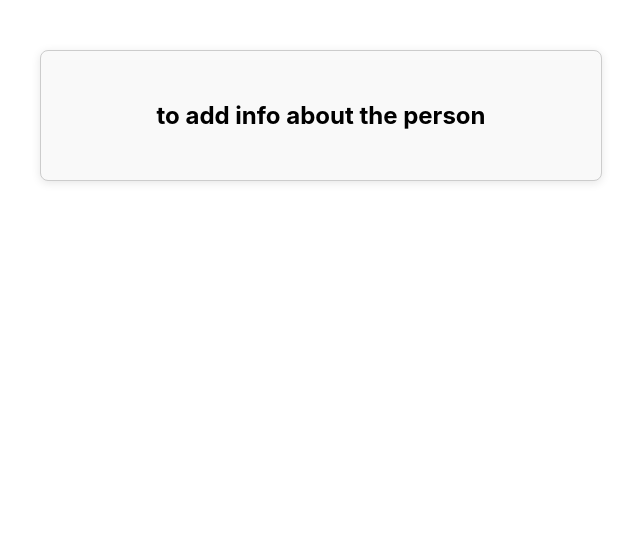
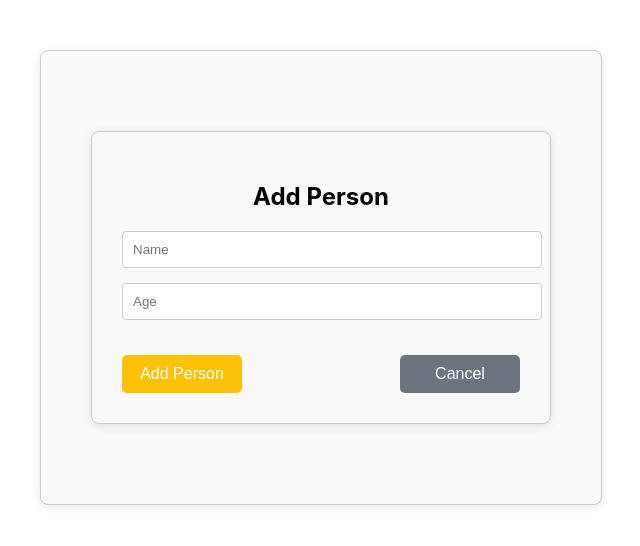
Before and after one commit to nirmal3002/reactApp-prog, a React (Create React App) app in the folder react-router-lab/: page /add in a window 1280 px wide. Shown: the top 546 px of the page, without its empty margins (319-959 px from the left). Built offline with nearby package versions, Linux system fonts and the light colour scheme; no server answers.

Commit message:
the updated personadd in router-lab

```diff
--- a/react-router-lab/db.json
+++ b/react-router-lab/db.json
@@ -14,6 +14,11 @@
       "id": "dc78",
       "name": "sdcs",
       "age": "232"
+    },
+    {
+      "id": "c46a",
+      "name": "fsfs",
+      "age": "23"
     }
   ]
 }
--- a/react-router-lab/src/components/PersonAdd.js
+++ b/react-router-lab/src/components/PersonAdd.js
@@ -1,16 +1,68 @@
-import React from 'react';
-// import Notification from './Notification';
+import React, { useState } from 'react';
+import axios from 'axios';
+import { useNavigate } from 'react-router-dom';
+import Notification from './Notification';
 
-    //  const API_URL=process.env.REACT_APP_API_URL
+const API_URL = process.env.REACT_APP_API_URL
+
+const PersonAdd = ({ onPersonAdded = () => { } }) => {
+    const [name, setName] = useState('');
+    const [age, setAge] = useState('');
+    const [showNotification, setShowNotification] = useState(null);
+    const navigate = useNavigate();
+
+    const handleSubmit = async (e) => {
+        e.preventDefault();
+        if (!name || !age) return;
 
 
-const PersonAdd = () => {
+        try {
+            const response = await axios.post(API_URL, { name, age });
+            const newPersonId = response.data.id;
+            setName('');
+            setAge('');
 
-    return(
-        <div>
-            <h2>to add info about the person</h2>
+            setShowNotification({ type: 'success', text: `Person "${response.data.name}" added successfully!` });
+            setTimeout(() => navigate(`/person/${newPersonId}`), 2000); // Wait for 2 seconds before navigating
+        } catch (error) {
+            console.error('Error adding person:', error);
+            setShowNotification({ type: 'error', text: 'Failed to add person. Please try again.' });
+        }
+    };
+    const handleCloseNotification = () => {
+        setShowNotification(null);
+    };
+
+
+    return (
+        <div className="box-container">
+            <h2>Add Person</h2>
+            <form onSubmit={handleSubmit} className="form-container">
+                <input
+                    type="text"
+                    placeholder="Name"
+                    value={name}
+                    onChange={(e) => setName(e.target.value)}
+                    required
+                    className="input-field"
+                />
+                <input
+                    type="number"
+                    placeholder="Age"
+                    value={age}
+                    onChange={(e) => setAge(e.target.value)}
+                    required
+                    className="input-field"
+                />
+                <div className="button-group">
+                    <button type="submit" className="btn btn-add">Add Person</button>
+                    <button type="button" className="btn btn-cancel" onClick={() => navigate('/')}>Cancel</button>
+                </div>
+            </form>
+            {showNotification && <Notification message={showNotification} onClose={handleCloseNotification} />}
         </div>
-    )
+    );
+};
 
-}
+
 export default PersonAdd;
--- a/react-router-lab/src/components/PersonList.js
+++ b/react-router-lab/src/components/PersonList.js
@@ -6,7 +6,7 @@
 import '../styles/PersonList.css'
 
 const API_URL=process.env.REACT_APP_API_URL
-const output = axios.get("https://5000-nirmal3002-reactappprog-ssm6vikaslb.ws-us116.gitpod.io/persons");
+// const output = axios.get("https://5000-nirmal3002-reactappprog-ssm6vikaslb.ws-us116.gitpod.io/persons");
 
 
 
```
Also changed, not shown: 1 other file (tests, documents, lock files or other folders). Lines whose indentation alone changed are shown as unchanged.
